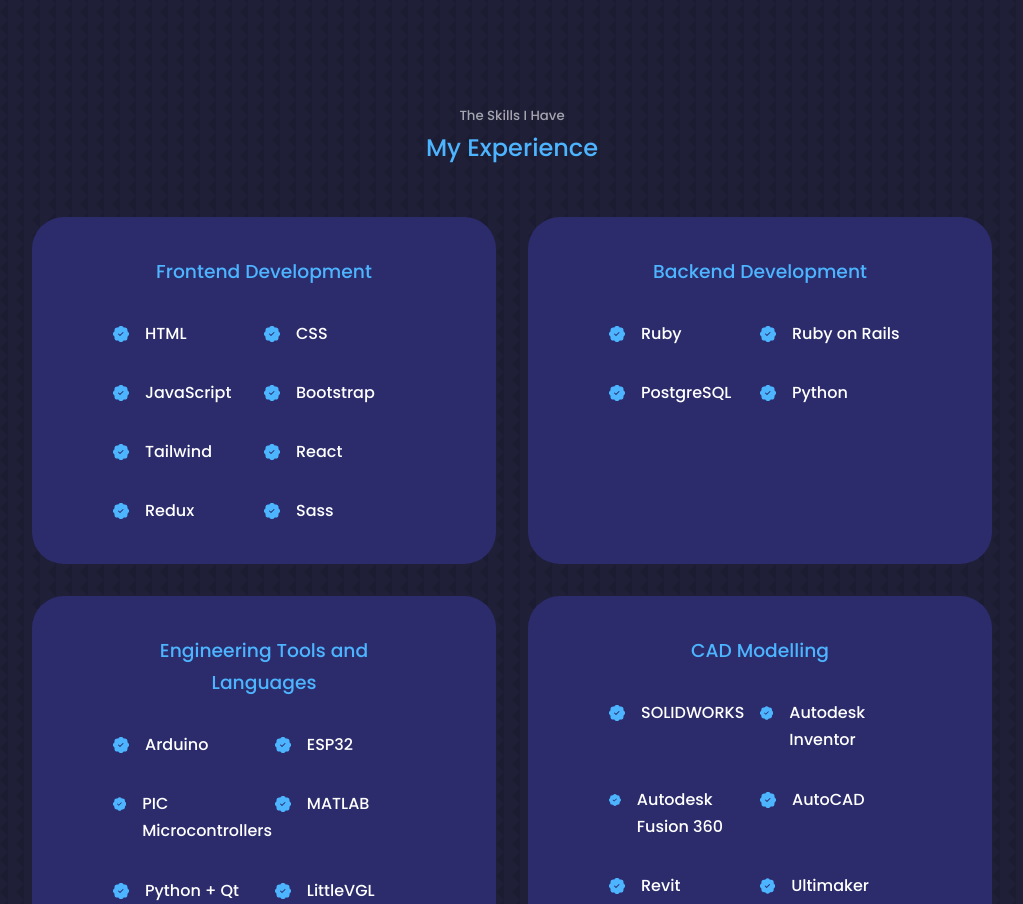
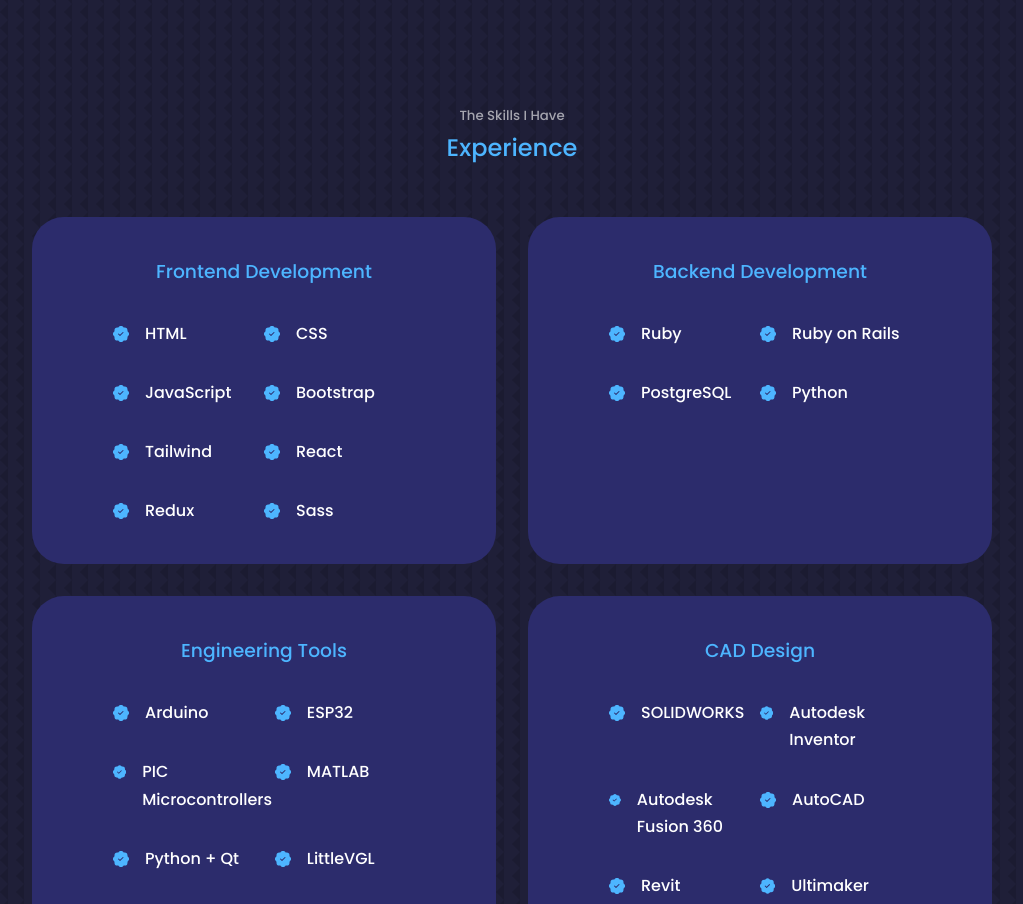
Before and after one commit to jaimevillegas/jaimevillegas.github.io, a React app: page / in a window 1280 px wide. Shown: the part 1740-2644 px from the top of the page, without its empty margins (128-1151 px from the left). Built offline with nearby package versions, Linux system fonts and the light colour scheme; the HTML template or start-up script is replaced by a standard one.

Commit message:
Work on Experience translations

```diff
--- a/src/components/experience/Experience.jsx
+++ b/src/components/experience/Experience.jsx
@@ -1,17 +1,19 @@
 import React from 'react'
 import './experience.css'
+import { useTranslation } from 'react-i18next'
 
 import {BsPatchCheckFill} from 'react-icons/bs'
 
 const Experience = () => {
+  const [t, i18n] = useTranslation('global');
   return (
     <section id='experience'>
-      <h5>The Skills I Have</h5>
-      <h2>My Experience</h2>
+      <h5>{t("experience.titleSmall")}</h5>
+      <h2>{t("experience.titleBig")}</h2>
 
       <div className="container experience__container">
         <div className="experience__frontend">
-          <h3>Frontend Development</h3>
+          <h3>{t("experience.Frontend")}</h3>
           <div className="experience__content">
 
             <article className='experience__details'>
@@ -72,7 +74,7 @@
         </div>
 
         <div className="experience__backend">
-          <h3>Backend Development</h3>
+          <h3>{t("experience.Backend")}</h3>
           <div className="experience__content">
             <article className='experience__details'>
               <BsPatchCheckFill className='experience__details-icon'/>
@@ -106,7 +108,7 @@
         </div>
 
         <div className="experience__backend">
-          <h3>Engineering Tools and Languages</h3>
+          <h3>{t("experience.EngTools")}</h3>
           <div className="experience__content">
             <article className='experience__details'>
               <BsPatchCheckFill className='experience__details-icon'/>
@@ -176,7 +178,7 @@
 
 
         <div className="experience__backend">
-          <h3>CAD Modelling</h3>
+          <h3>{t("experience.CAD")}</h3>
           <div className="experience__content">
             <article className='experience__details'>
               <BsPatchCheckFill className='experience__details-icon'/>
--- a/src/translations/en/global.json
+++ b/src/translations/en/global.json
@@ -19,5 +19,13 @@
     "ProjectsTitle": "Projects",
     "ProjectsDescription": "30+ Completed",
     "AboutDescription": "Mechatronic Engineer and Full-Stack Web developer, with a deep passion for building solutions that integrate hardware and software like robots, machinery and apps for companies and individuals. Proficient in multiple languages, frameworks, software and technologies. Skilled at quickly adapting and learning new tools efficiently. With over 7 years of experience in designing machinery and creating industrial ready-to-build models using CAD software, I also have over 1 year of experience in web development, where I specialize in building web applications utilizing cutting-edge technologies."
+  },
+  "experience": {
+    "titleSmall": "The Skills I Have",
+    "titleBig": "Experience",
+    "Frontend": "Frontend Development",
+    "Backend": "Backend Development",
+    "EngTools": "Engineering Tools",
+    "CAD": "CAD Design"
   }
 }
--- a/src/translations/es/global.json
+++ b/src/translations/es/global.json
@@ -22,5 +22,13 @@
     "ProjectsTitle": "Proyectos",
     "ProjectsDescription": "30+ Completados",
     "AboutDescription": "Ingeniero Mecatrónico y Desarrollador Web Full-Stack, con una profunda pasión por construir soluciones que integren hardware y software como robots, maquinaria y aplicaciones para empresas y particulares. Competente en múltiples lenguajes, frameworks, software y tecnologías. Con habilidad para adaptarse rápidamente a cualquier situación y aprender nuevas herramientas de manera eficiente. Con más de 7 años de experiencia en el diseño de maquinaria y en la creación de modelos industriales listos para construir utilizando software CAD. Cuento con más de 1 año de experiencia en desarrollo web, donde me especializo en la creación de aplicaciones web utilizando tecnologías de vanguardia."
+  },
+  "experience": {
+    "titleSmall": "",
+    "titleBig": "Experiencia",
+    "Frontend": "Desarrollo Frontend",
+    "Backend": "Desarrollo Backend",
+    "EngTools": "Herramientas de Ingeniería",
+    "CAD": "Diseño CAD"
   }
 }
```
